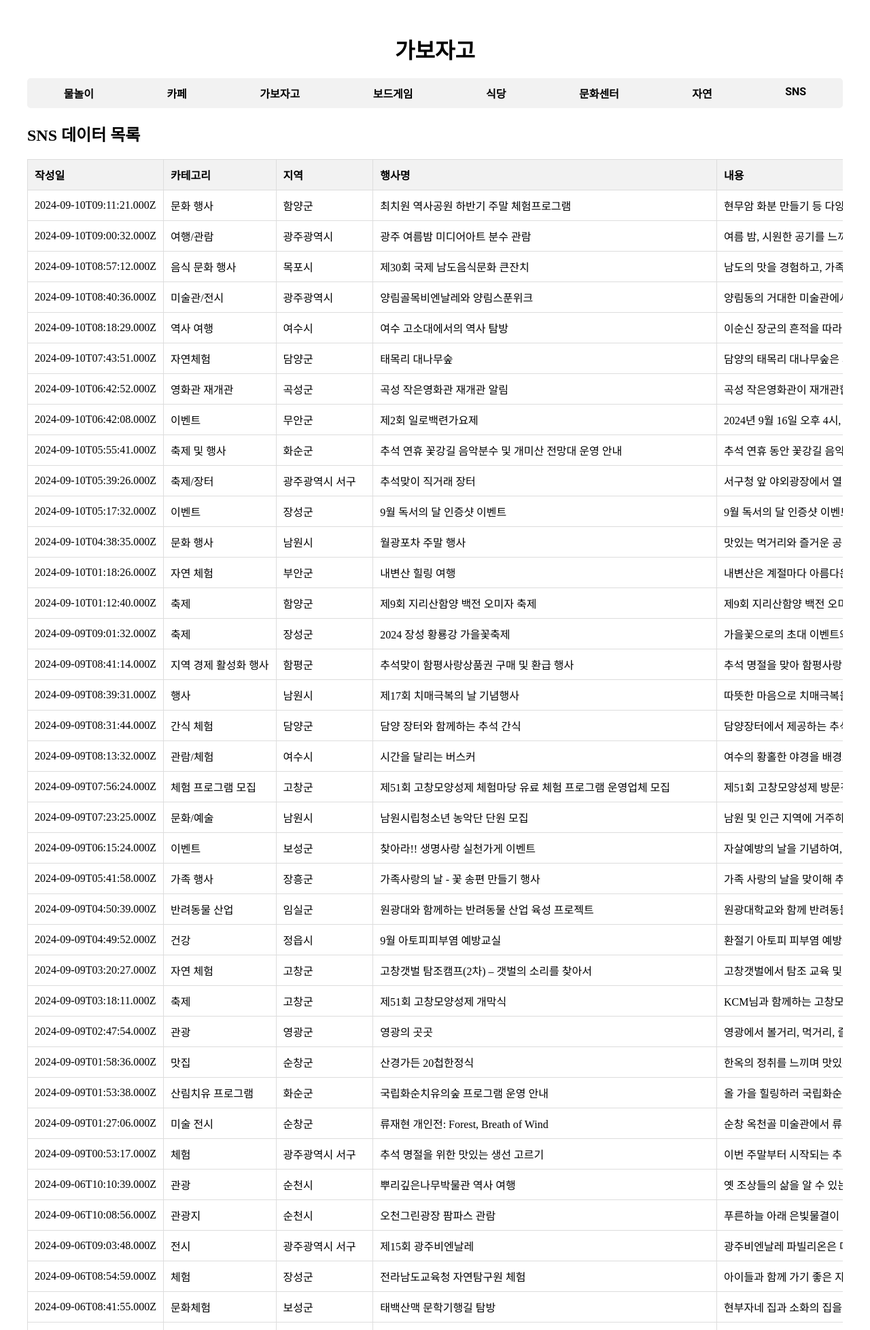
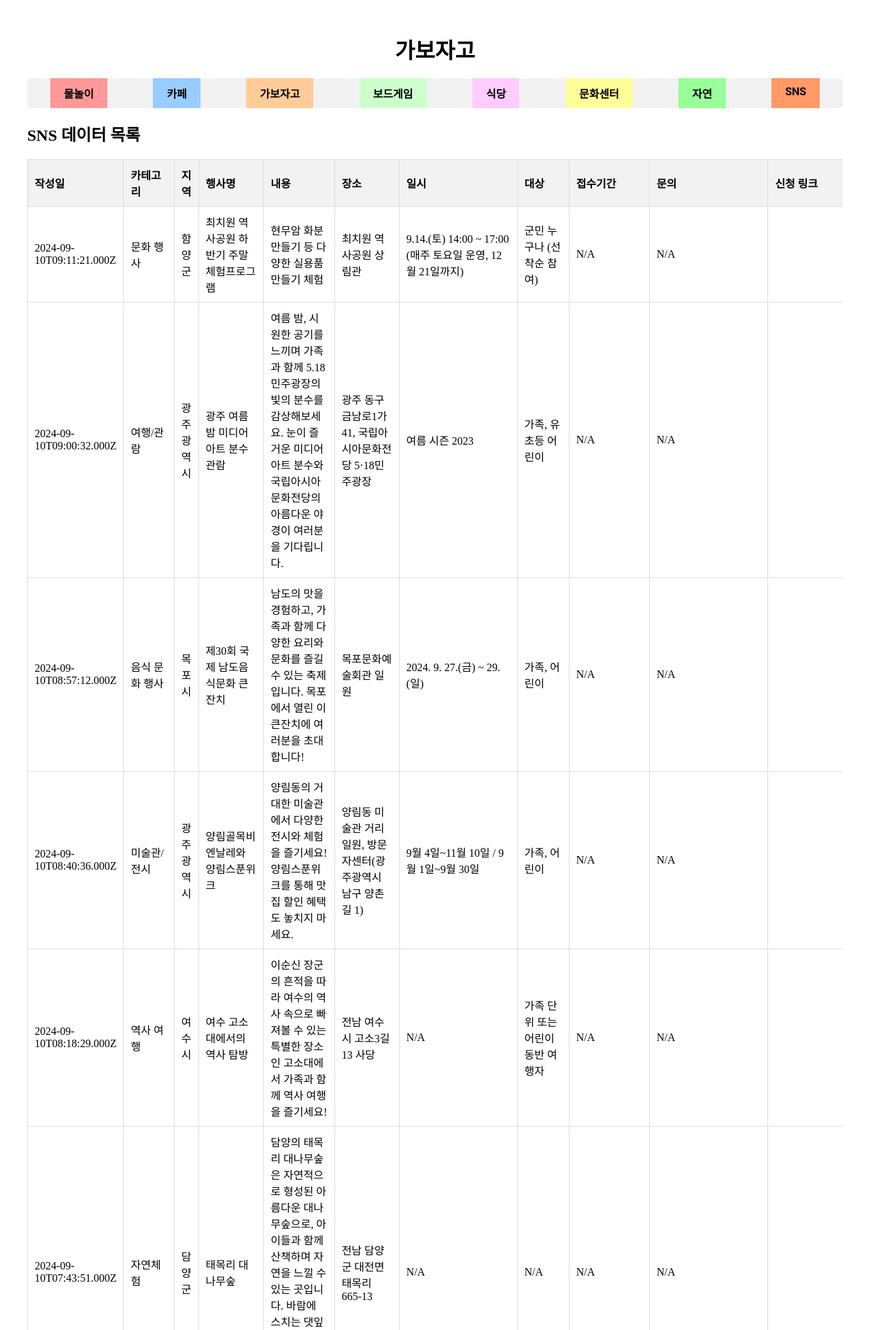
Before and after one commit to black4305/withkids, a Flask app: page / in a window 1280 px wide. Shown: the top 1956 px of the page at 68% size. Run offline with Flask 3, Linux system fonts and the light colour scheme.

Commit message:
sns 테이블 수정

```diff
--- a/static/style.css
+++ b/static/style.css
@@ -35,9 +35,37 @@ ul.tabs li:hover {
     background-color: #ddd;
 }
 
-ul.tabs li.active {
-    background-color: #ccc;
-    border-radius: 5px;
+/* 개별 탭 색상 */
+.water-tab {
+    background-color: #ff9999;
+}
+
+.cafe-tab {
+    background-color: #99ccff;
+}
+
+.kids-tab {
+    background-color: #ffcc99;
+}
+
+.boardgames-tab {
+    background-color: #ccffcc;
+}
+
+.restaurant-tab {
+    background-color: #ffccff;
+}
+
+.culture-tab {
+    background-color: #ffff99;
+}
+
+.nature-tab {
+    background-color: #99ff99;
+}
+
+.sns-tab {
+    background-color: #ff9966;
 }
 
 /* 콘텐츠 섹션 */
@@ -48,20 +76,21 @@ ul.tabs li.active {
 /* 테이블 스타일 */
 .table-container {
     max-width: 100%;
-    overflow-x: auto; /* 가로 스크롤 추가 */
+    overflow-y: auto; /* 세로 스크롤 추가 */
 }
 
 table {
-    width: 100%;
+    width: 100%; /* 테이블이 전체 너비를 차지하도록 설정 */
     border-collapse: collapse;
-    table-layout: auto; /* 각 열의 너비를 자동으로 조정 */
+    table-layout: auto; /* 행 너비를 자동으로 조정 */
 }
 
 th, td {
     padding: 10px;
     text-align: left;
     border: 1px solid #ddd;
-    white-space: nowrap; /* 내용이 너무 길 경우 줄바꿈 방지 */
+    word-wrap: break-word; /* 긴 텍스트를 자동으로 줄바꿈 */
+    white-space: normal; /* 줄바꿈을 허용 */
 }
 
 th {
--- a/templates/index.html
+++ b/templates/index.html
@@ -29,14 +29,14 @@
         </header>
         <nav>
             <ul class="tabs">
-                <li class="tab" onclick="showContent('water')">물놀이</li>
-                <li class="tab" onclick="showContent('cafe')">카페</li>
-                <li class="tab" onclick="showContent('kids')">가보자고</li>
-                <li class="tab" onclick="showContent('boardgames')">보드게임</li>
-                <li class="tab" onclick="showContent('restaurant')">식당</li>
-                <li class="tab" onclick="showContent('culture')">문화센터</li>
-                <li class="tab" onclick="showContent('nature')">자연</li>
-                <li class="tab" onclick="showContent('sns')">SNS</li>
+                <li class="tab water-tab" onclick="showContent('water')">물놀이</li>
+                <li class="tab cafe-tab" onclick="showContent('cafe')">카페</li>
+                <li class="tab kids-tab" onclick="showContent('kids')">가보자고</li>
+                <li class="tab boardgames-tab" onclick="showContent('boardgames')">보드게임</li>
+                <li class="tab restaurant-tab" onclick="showContent('restaurant')">식당</li>
+                <li class="tab culture-tab" onclick="showContent('culture')">문화센터</li>
+                <li class="tab nature-tab" onclick="showContent('nature')">자연</li>
+                <li class="tab sns-tab" onclick="showContent('sns')">SNS</li>
             </ul>
         </nav>
 
```
Also changed, not shown: 1 other file.
